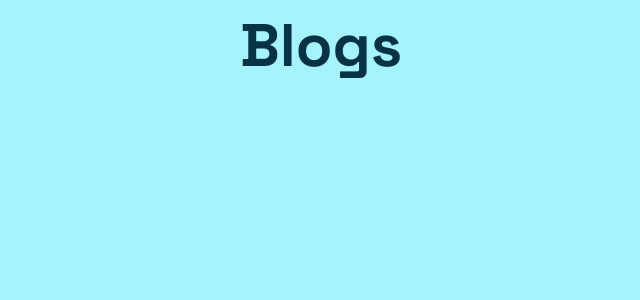
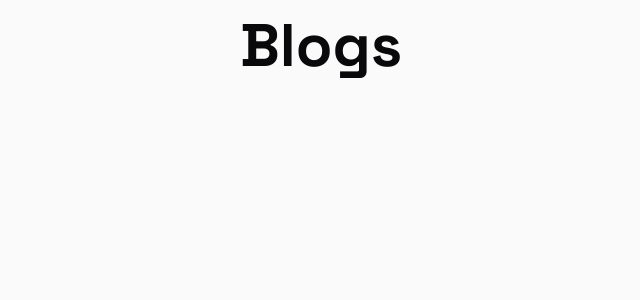
Before and after one commit to nobleknightt/blogs, a Svelte app: page / in a window 1280 px wide. Shown: the top 300 px of the page, without its empty margins (319-959 px from the left). Built offline with nearby package versions, Linux system fonts and the light colour scheme.

Commit message:
Updated README

```diff
--- a/src/App.svelte
+++ b/src/App.svelte
@@ -1,3 +1,3 @@
-<main class="w-screen h-screen p-4 flex flex-col items-center gap-4 bg-cyan-200 text-cyan-950">
+<main class="w-screen h-screen p-4 flex flex-col items-center gap-4 bg-zinc-50 text-zinc-950">
   <div class="text-6xl font-bold">Blogs</div>
 </main>
```
Also changed, not shown: blogs.png (added), 1 other file (tests, documents, lock files or other folders).
